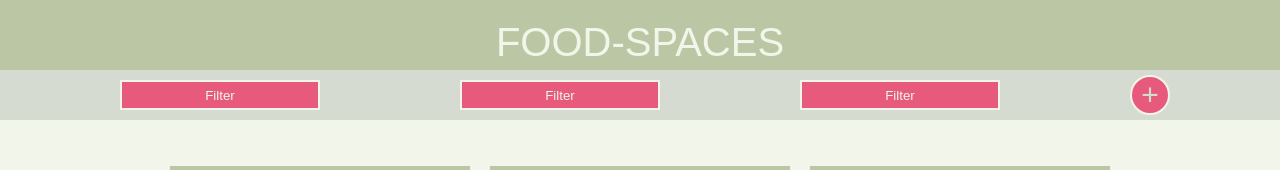
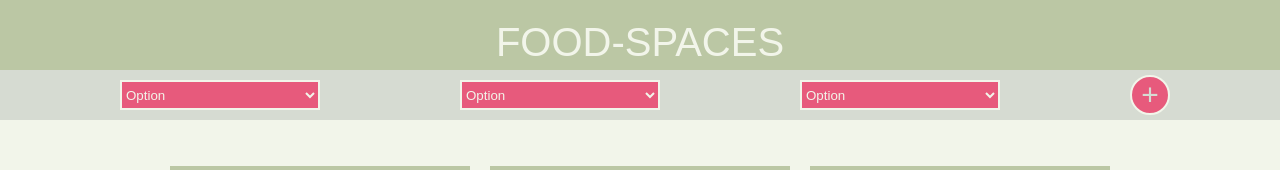
Before and after one commit to lkastenmeier/food-spaces, a React (Create React App) app: page / in a window 1280 px wide. Shown: the top 170 px of the page. Built offline with nearby package versions, Linux system fonts and the light colour scheme; a web font is replaced by a local one.

Commit message:
add select for filters

```diff
--- a/src/App.css
+++ b/src/App.css
@@ -25,6 +25,7 @@ body {
   background-color: #e75a7c;
   color: #d6dbd2;
   width: 40px;
+  min-width: 40px;
   height: 40px;
   margin-top: 5px;
   font-family: Arial, Helvetica, sans-serif;
--- a/src/components/Filter.js
+++ b/src/components/Filter.js
@@ -1,5 +1,12 @@
 import React from "react";
 function Filter() {
-  return <button className="Filter">Filter</button>;
+  return (
+    <select className="Filter">
+      Filter
+      <option value="Option">Option</option>
+      <option value="Option">Option</option>
+      <option value="Option">Option</option>
+    </select>
+  );
 }
 export default Filter;
```
